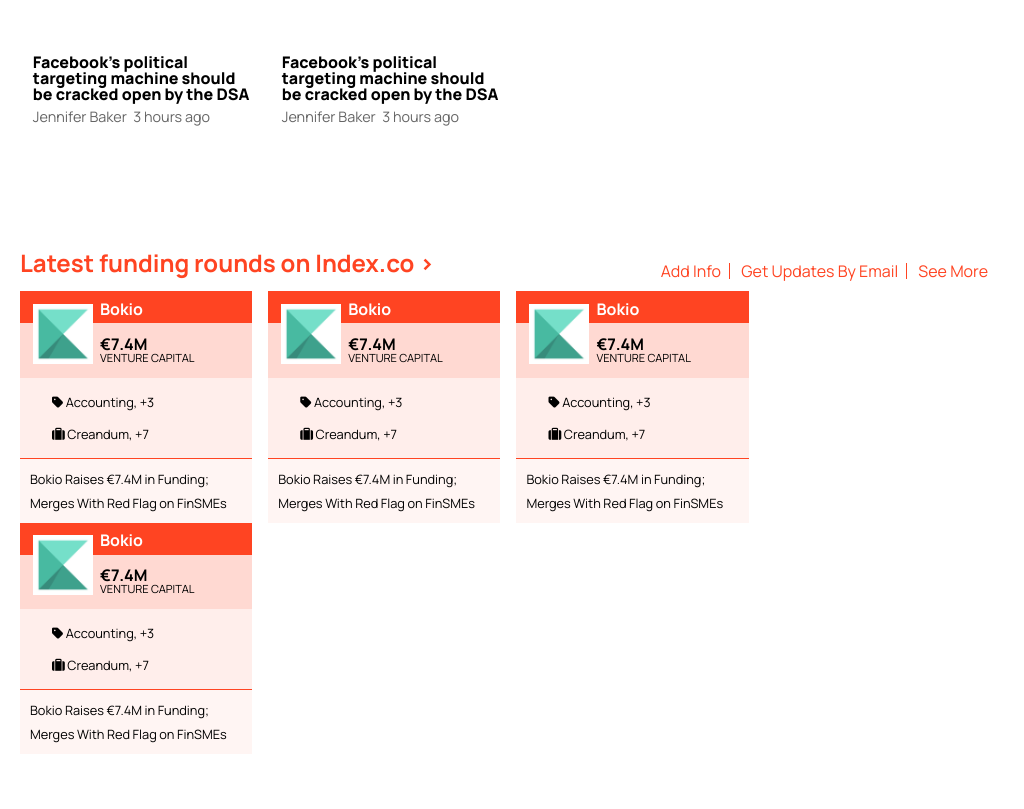
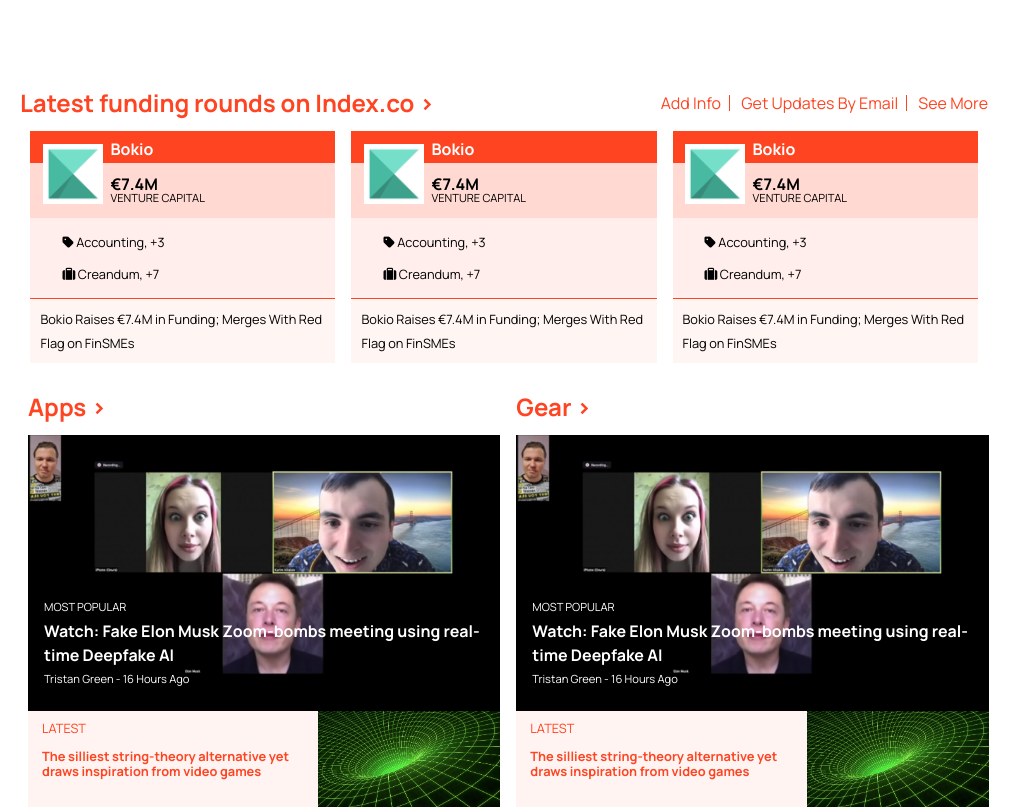
Before and after one commit to chirchir12/next-web, a plain HTML site: page index.html in a window 1024 px wide. Shown: the part 1542-2351 px from the top of the page. Drawn offline with Linux system fonts and the light colour scheme.

Commit message:
fixed responsive desing for screen size 769 and 1024

```diff
--- a/css/styles.css
+++ b/css/styles.css
@@ -518,5 +518,59 @@ ul.timestamp-author {
     width: 100%;
   }
 }
-@media screen and (min-width: 769px) {
+@media screen and (min-width: 769px) and (max-width: 1024px) {
+  .billboard-main {
+    height: 50vh;
+  }
+  .billboard-sub-1,
+  .billboard-sub-2 {
+    height: 25vh;
+  }
+  .sub-menu-content-tet-container {
+    margin-top: 5rem;
+  }
+  .main-content-text {
+    font-size: 1.7rem;
+  }
+  .sub-content-text {
+    font-size: 1.3rem;
+  }
+  .funds {
+    justify-content: center;
+  }
+  .latest-news .news-section-1 .news {
+    width: 30%;
+  }
+  .funds > .fund-section-1 {
+    width: 31%;
+  }
+  .funds > .fund-section-1:last-child {
+    display: none;
+  }
+  .funds > .fund-section-1:not(:nth-child(3)) {
+    margin-right: 1rem;
+  }
+  .latest-fund .fund-h3 {
+    margin: 0;
+  }
+  .latest-fund .fund-header {
+    margin-bottom: 1rem;
+  }
+  .apps-section {
+    width: 100%;
+    margin-top: 2rem;
+    display: flex;
+    flex-wrap: wrap;
+  }
+  .apps-section .apps {
+    min-width: 368px;
+    width: 48%;
+    margin: 0 0.5rem;
+  }
+  .apps-article-main {
+    width: 100%;
+  }
+  .article-sub-img {
+    width: 40%;
+  }
 }
```
